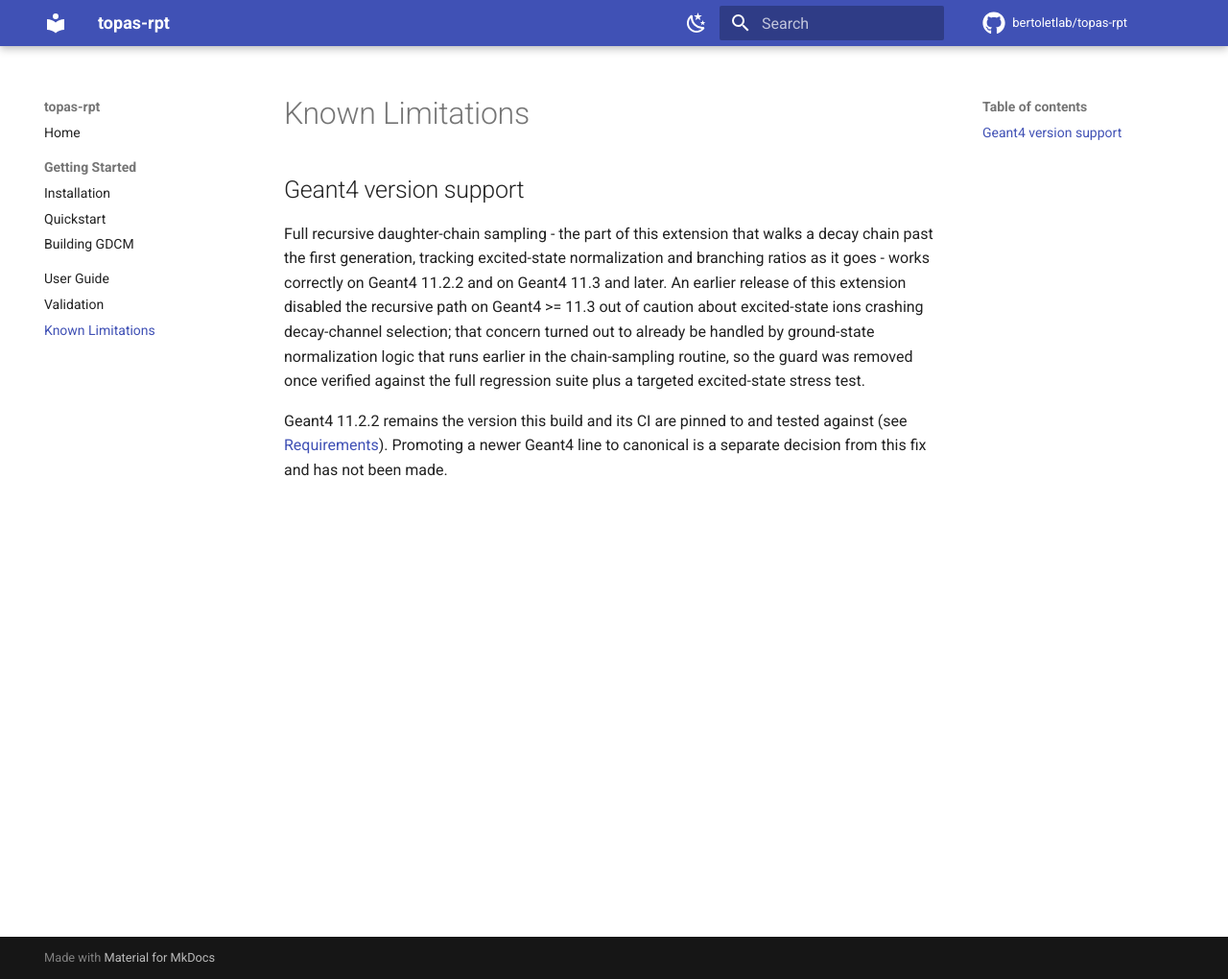
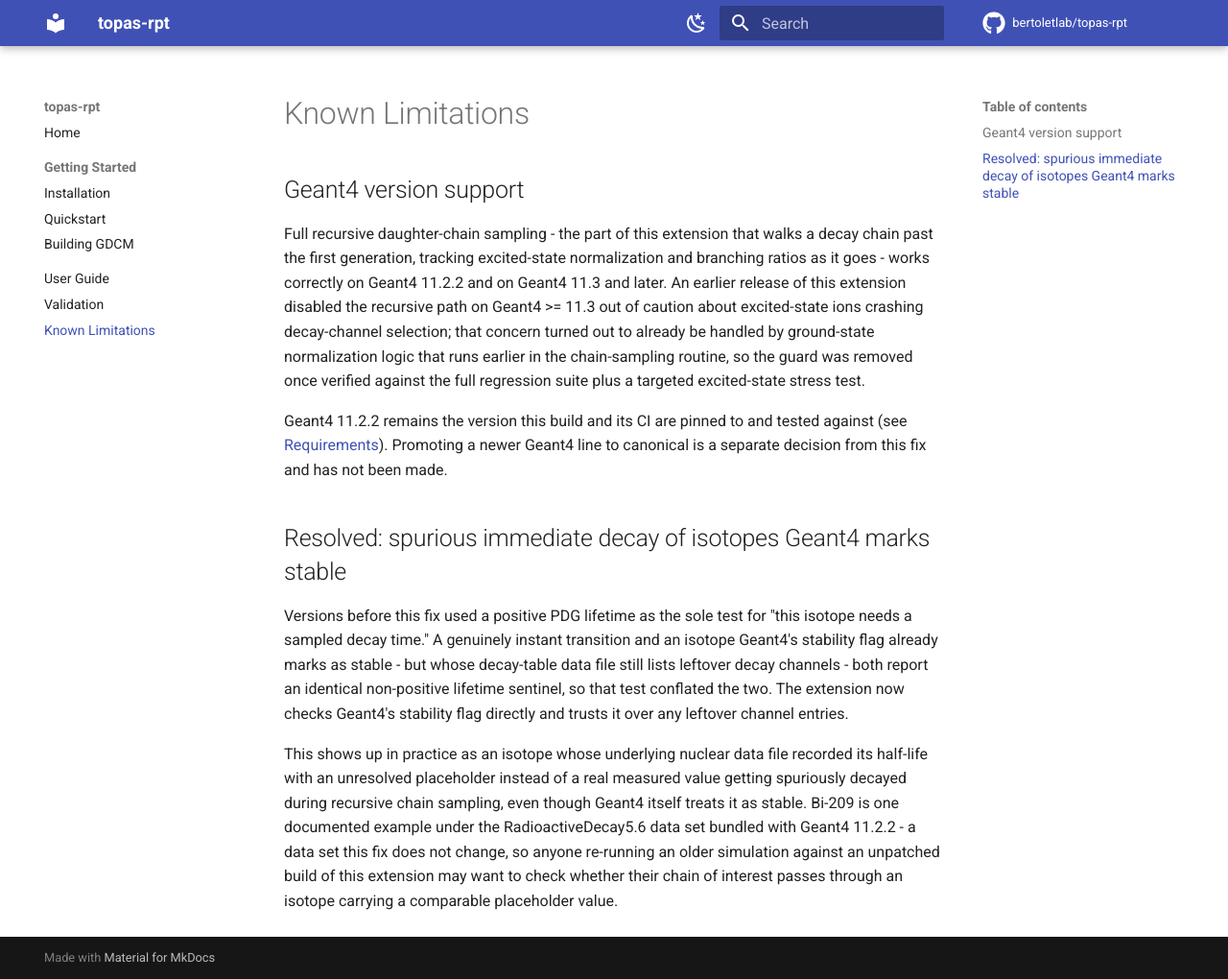
Before and after one commit to bertoletlab/topas-rpt, an MkDocs documentation site: the page built from docs/known_limitations.md, in a window 1280 px wide and 1020 px high. Shown: the whole window at 96% size. Built offline with MkDocs 1.6.1 and Material for MkDocs 9.7.7, drawn with Linux system fonts in a browser that asks for light colours; comment, search, counter and statistics services are not loaded.

Commit message:
Fix spurious immediate decay of particles Geant4 marks stable
AddRecursivelyToIsotopeListIfRadioactive() used GetPDGLifeTime() > 0 to
decide whether to sample a decay time or simulate a decay immediately.
That can't distinguish a genuinely instant transition from a particle
Geant4 marks stable via GetPDGStable() when its decay table still lists
leftover channel entries from its data file - GetPDGLifeTime() returns the
same non-positive sentinel for both.

Found by comparing an Ac-225 chain run on Geant4 11.2.2 vs 11.3.2: 11.2.2's
RadioactiveDecay5.6 data encodes Bi209's ground state with an unparsed "-1"
half-life sentinel alongside real alpha branches, so Geant4 marks it stable
but the old check spuriously "instant decayed" it 921 times in one run.
RadioactiveDecay6.1.2 (11.3.2) carries Bi209's real measured half-life
(~2e19 yr) and never decays it within any realistic timeline. This bug
predates the 11.3 guard removal and was already present on the canonical
11.2.2 build; it is specific to isotopes whose data historically used a
"not yet measured" sentinel that a newer data release replaced with a real
value.

Fix: trust GetPDGStable() over leftover decay-table entries. Verified: 0
spurious Bi209 decays on 11.2.2 (was 921), 11.3.2 unchanged, full regtest
suite still passing on both builds.

```diff
--- a/docs/known_limitations.md
+++ b/docs/known_limitations.md
@@ -16,3 +16,22 @@ Geant4 11.2.2 remains the version this build and its CI are pinned to and
 tested against (see [Requirements](../README.md#requirements)). Promoting a
 newer Geant4 line to canonical is a separate decision from this fix and has
 not been made.
+
+## Resolved: spurious immediate decay of isotopes Geant4 marks stable
+
+Versions before this fix used a positive PDG lifetime as the sole test for
+"this isotope needs a sampled decay time." A genuinely instant transition and
+an isotope Geant4's stability flag already marks as stable - but whose
+decay-table data file still lists leftover decay channels - both report an
+identical non-positive lifetime sentinel, so that test conflated the two. The
+extension now checks Geant4's stability flag directly and trusts it over any
+leftover channel entries.
+
+This shows up in practice as an isotope whose underlying nuclear data file
+recorded its half-life with an unresolved placeholder instead of a real
+measured value getting spuriously decayed during recursive chain sampling,
+even though Geant4 itself treats it as stable. Bi-209 is one documented example
+under the RadioactiveDecay5.6 data set bundled with Geant4 11.2.2 - a data set
+this fix does not change, so anyone re-running an older simulation against an
+unpatched build of this extension may want to check whether their chain of
+interest passes through an isotope carrying a comparable placeholder value.
```
Also changed, not shown: 1 other file.
